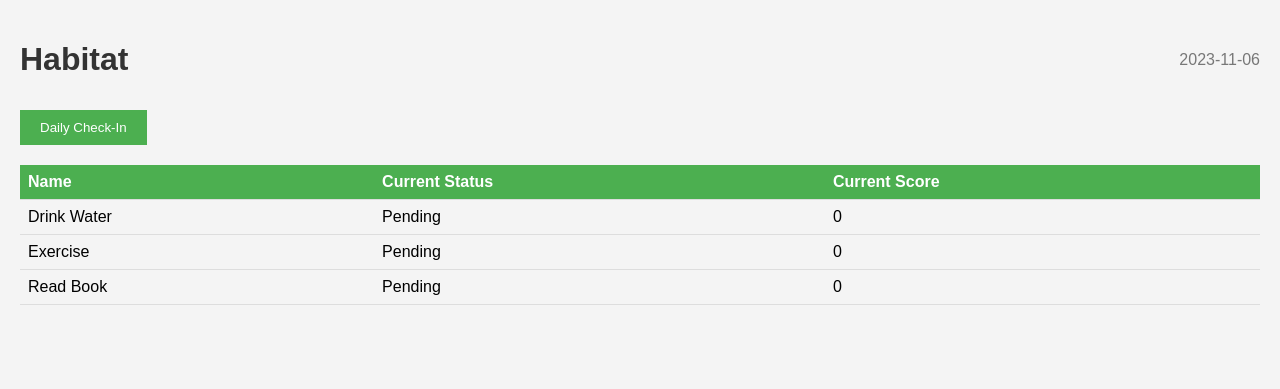
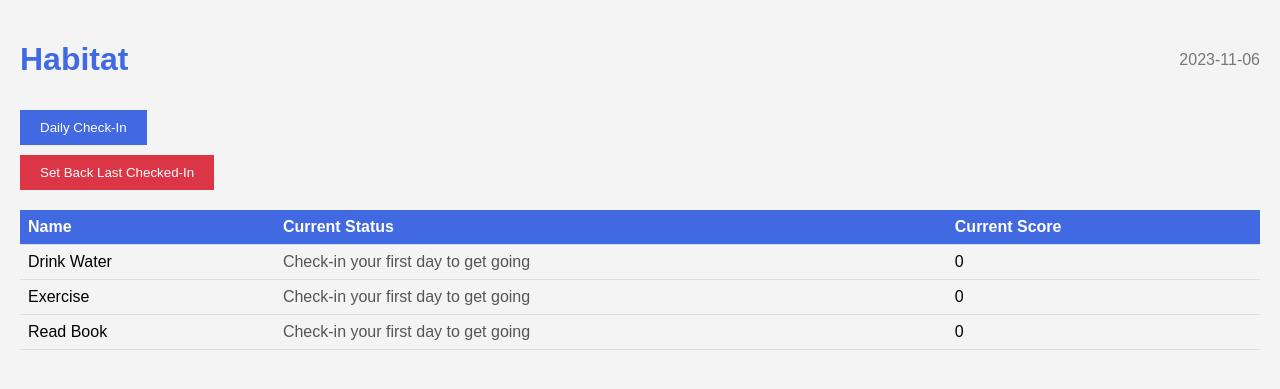
Before and after one commit to stecasta/habitat, a Flask app: page / in a window 1280 px wide. Shown: the top 389 px of the page. Run offline with Flask 3, Linux system fonts and the light colour scheme.

Commit message:
Update status

```diff
--- a/app.py
+++ b/app.py
@@ -1,4 +1,5 @@
 from flask import Flask, render_template, redirect, url_for, request
+from flask import flash, get_flashed_messages
 from flask_sqlalchemy import SQLAlchemy
 from datetime import datetime
 import os
@@ -12,7 +13,8 @@ class Habit(db.Model):
     id = db.Column(db.Integer, primary_key=True)
     name = db.Column(db.String(50), nullable=False)
     current_status = db.Column(db.String(50))
-    current_score = db.Column(db.String(50))
+    current_score = db.Column(db.Integer, default=0)  # Now an integer
+    streak = db.Column(db.Integer, default=0)  # Added as an integer with a default value of 0
     last_checked_in = db.Column(db.Date)
 
     def __repr__(self):
@@ -26,46 +28,91 @@ def index():
     already_checked_in = any(habit.last_checked_in and habit.last_checked_in.strftime("%Y-%m-%d") == today_date for habit in habits)
     return render_template('index.html', habits=habits, today_date=today_date, already_checked_in=already_checked_in)
 
-@app.route('/check-in', methods=['GET', 'POST'])
+@app.route('/set-back-last-checked-in', methods=['POST'])
+def set_back_last_checked_in():
+    try:
+        set_back_date()
+        # Removed flash messages to avoid requiring a secret key
+        return redirect(url_for('index'))  # Assuming 'index' is your view function for the main page
+    except Exception as e:
+        # Removed flash messages to avoid requiring a secret key
+        return redirect(url_for('index'))
+
+def set_back_date():
+    with app.app_context():
+        # Get all habits from the database
+        habits = Habit.query.all()
+
+        # Set back the last_checked_in date to yesterday for all habits
+        yesterday = datetime.utcnow().date() - timedelta(days=1)
+        for habit in habits:
+            habit.last_checked_in = yesterday
+
+        # Commit the changes to the database
+        db.session.commit()
+
+@app.route('/check-in', methods=['POST'])
 def check_in():
     today = datetime.utcnow().date()
     if request.method == 'POST':
         checked_habits = request.form.getlist('habit_check')
-        for habit_id in checked_habits:
-            habit = Habit.query.get(habit_id)
-            if habit:
-                # Ensure current_score is an integer
-                habit.current_score = int(habit.current_score) if habit.current_score else 0
-                habit.current_score += 1  # Increment the score by 1
-                habit.last_checked_in = datetime.utcnow().date()
-                db.session.commit()
-        return redirect(url_for('index'))
-    else:
-        habits = Habit.query.all()
-        # Check if any habit was checked in today
-        already_checked_in = any(habit.last_checked_in == today for habit in habits)
-        return render_template('check_in.html', habits=habits, already_checked_in=already_checked_in)
+        all_habits = Habit.query.all()
+
+        for habit in all_habits:
+            # Update last_checked_in date for each habit
+            habit.last_checked_in = today
+
+            # If the habit was checked today
+            if str(habit.id) in checked_habits:
+                if habit.streak >= 0:
+                    habit.streak += 1
+                else:
+                    habit.streak = 1  # Reset streak to 1 if it was negative
+                habit.current_score += 1  # Increase score
+            else:
+                if habit.streak > 0:
+                    habit.streak = -1  # If streak was positive, set to -1
+                else:
+                    habit.streak -= 1  # Decrease negative streak
+
+                # Score decrease logic based on the negative streak
+                # Since we know the user checks in every day, the streak will always be the number of consecutive missed days
+                if habit.streak < 0:
+                    decrease_amount = 2 ** abs(habit.streak + 1)  # 2 to the power of the number of days missed
+                else:
+                    decrease_amount = 1  # If it's the first miss, decrease by 1
+
+                habit.current_score = max(0, habit.current_score - decrease_amount)  # Ensure score doesn't go below 0
+
+        db.session.commit()
+
+    return redirect(url_for('index'))
+
+
+
 
 def initialize_database():
     with app.app_context():
         db.create_all()
         # Data to initialize database with
         initial_habits = [
-            {'name': 'Drink Water', 'current_status': 'Pending', 'current_score': '0'},
-            {'name': 'Exercise', 'current_status': 'Pending', 'current_score': '0'},
-            {'name': 'Read Book', 'current_status': 'Pending', 'current_score': '0'}
+            {'name': 'Drink Water', 'current_status': 'Check-in your first day to get going', 'current_score': 0, 'streak': 0},
+            {'name': 'Exercise', 'current_status': 'Check-in your first day to get going', 'current_score': 0, 'streak': 0},
+            {'name': 'Read Book', 'current_status': 'Check-in your first day to get going', 'current_score': 0, 'streak': 0}
         ]
 
         for init_habit in initial_habits:
             habit = Habit(
                 name=init_habit['name'],
                 current_status=init_habit['current_status'],
-                current_score=init_habit['current_score']
+                current_score=init_habit['current_score'],
+                streak=init_habit['streak']
             )
             db.session.add(habit)
 
         db.session.commit()
 
+
 if __name__ == '__main__':
     if not os.path.exists(r'instance\habits.db'):
         initialize_database()
--- a/templates/index.html
+++ b/templates/index.html
@@ -18,7 +18,7 @@
             align-items: center;
         }
         h1 {
-            color: #333;
+            color: #4169e1; /* Changed to blue */
         }
         .date {
             color: #777;
@@ -35,7 +35,7 @@
             border-bottom: 1px solid #ddd;
         }
         th {
-            background-color: #4CAF50;
+            background-color: #4169e1; /* Changed to blue */
             color: white;
         }
         tr:hover {
@@ -45,7 +45,7 @@
             padding: 10px 20px;
             margin-top: 10px;
             border: none;
-            background-color: #4CAF50;
+            background-color: #4169e1; /* Changed to blue */
             color: white;
             cursor: pointer;
         }
@@ -64,7 +64,7 @@
             overflow: auto;
             background-color: rgb(0,0,0);
             background-color: rgba(0,0,0,0.4);
-            padding-top: 100px;
+            padding-top: 60px;
         }
         .modal-content {
             background-color: #fefefe;
@@ -81,11 +81,29 @@
             cursor: pointer;
         }
         .check-in-message {
-            color: green;
             font-weight: bold;
             padding: 10px;
             margin-top: 10px;
             text-align: center;
+        }
+        /* Added status colors */
+        .status-positive {
+            color: green;
+        }
+        .status-negative {
+            color: red;
+        }
+        .status-neutral {
+            color: #555;
+        }
+        /* Added styles for the set back button */
+        .set-back-btn {
+            padding: 10px 20px;
+            margin-top: 10px;
+            border: none;
+            background-color: #dc3545; /* Bootstrap's .btn-danger color */
+            color: white;
+            cursor: pointer;
         }
     </style>
 </head>
@@ -100,9 +118,14 @@
         onclick="document.getElementById('checkInModal').style.display='block'"
         {{ 'disabled' if already_checked_in }}>Daily Check-In</button>
 
+    <!-- Set Back Last Check-In Date Button -->
+    <form method="POST" action="/set-back-last-checked-in">
+        <button type="submit" class="set-back-btn">Set Back Last Checked-In</button>
+    </form>
+
     <!-- Display a message if already checked in for today -->
     {% if already_checked_in %}
-    <p class="check-in-message">Already checked in for today.</p>
+    <p class="check-in-message status-neutral">Already checked in for today.</p>
     {% endif %}
 
     <!-- The Modal -->
@@ -135,7 +158,19 @@
             {% for habit in habits %}
             <tr>
                 <td>{{ habit.name }}</td>
-                <td>{{ habit.current_status }}</td>
+                <td class="{{ 'status-positive' if habit.streak > 0 else 'status-negative' if habit.streak < 0 else 'status-neutral' }}">
+                    {% if habit.streak == 1 %}
+                    Positive streak of 1 day
+                    {% elif habit.streak > 1 %}
+                    Positive streak of {{ habit.streak }} days
+                    {% elif habit.streak == -1 %}
+                    Negative streak of 1 day
+                    {% elif habit.streak < -1 %}
+                    Negative streak of {{ -habit.streak }} days
+                    {% else %}
+                    Check-in your first day to get going
+                    {% endif %}
+                </td>
                 <td>{{ habit.current_score }}</td>
             </tr>
             {% endfor %}
```
Also changed, not shown: change_date.py (added, +18 -0 lines).
